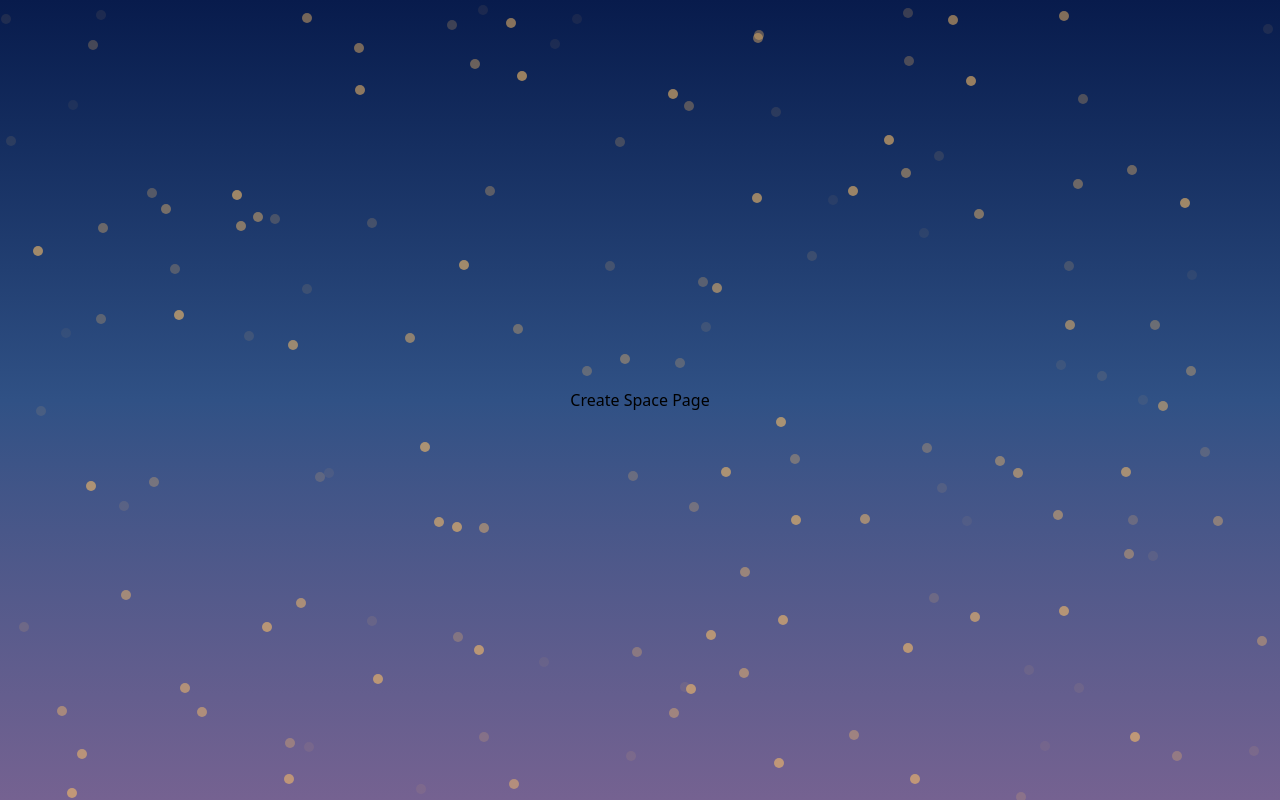
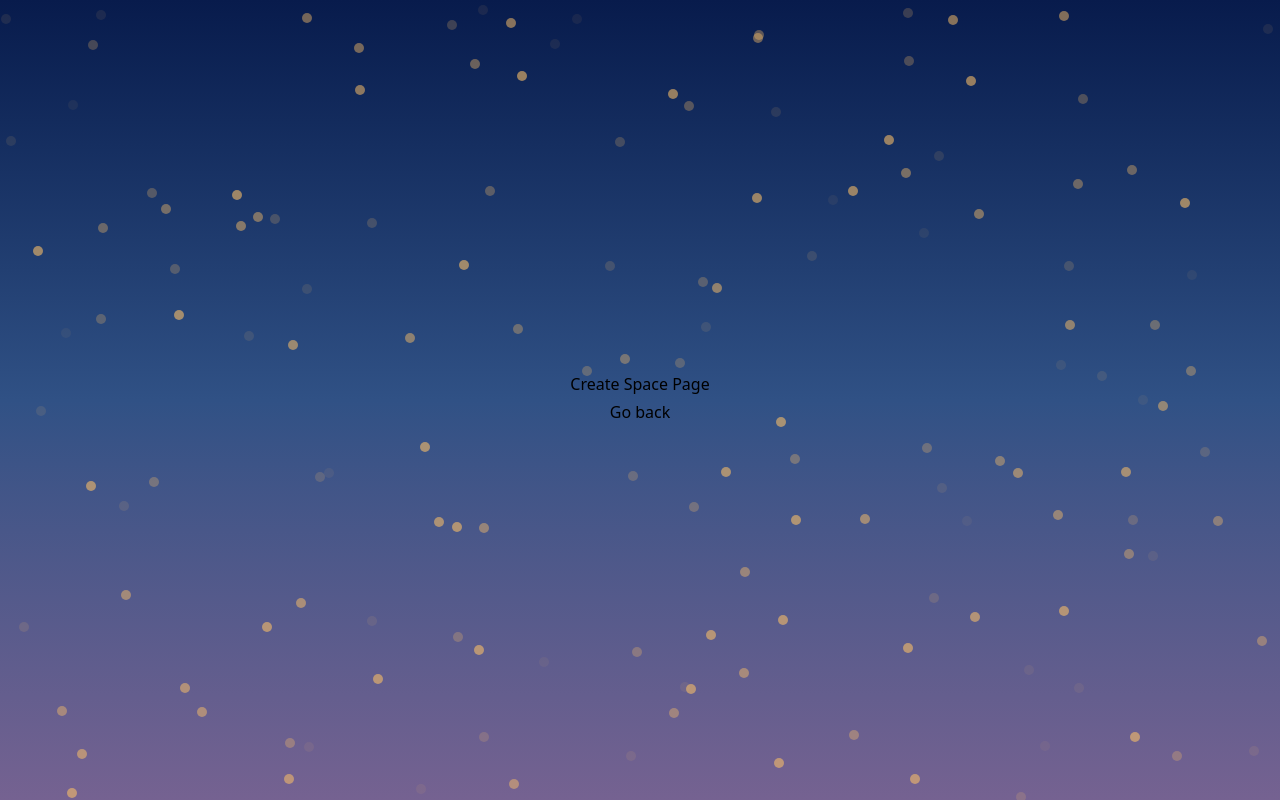
Before and after one commit to id-Nick010/starlinked, a React (Vite) app: page /createSpace in a window 1280 px wide. Built offline with nearby package versions, Linux system fonts and the light colour scheme.

Commit message:
feat(nav): add return to home navigation in create space screen

```diff
--- a/src/App.tsx
+++ b/src/App.tsx
@@ -8,7 +8,7 @@ function App() {
   return (
     <Routes>
       <Route path='/' element={<Layout/>} >
-        <Route path='/' element={<WelcomePage/>} />
+        <Route index element={<WelcomePage/>} />
         <Route path='/createSpace' element={<CreateSpace/>} />
       </Route>
     </Routes>
--- a/src/pages/CreateSpace.tsx
+++ b/src/pages/CreateSpace.tsx
@@ -1,7 +1,12 @@
+import DefaultButton from "../components/DefaultButton";
+import { useNavigate } from "react-router-dom";
+
 function CreateSpace() {
+    const navigate = useNavigate();
     return (
-        <div className="flex justify-center items-center w-screen h-screen">
+        <div className="flex flex-col justify-center items-center w-screen h-screen">
             <h1>Create Space Page</h1>
+            <DefaultButton textSize="md" onClick={() => navigate('/')} label='Go back'/>
         </div>
     )
 }
```
